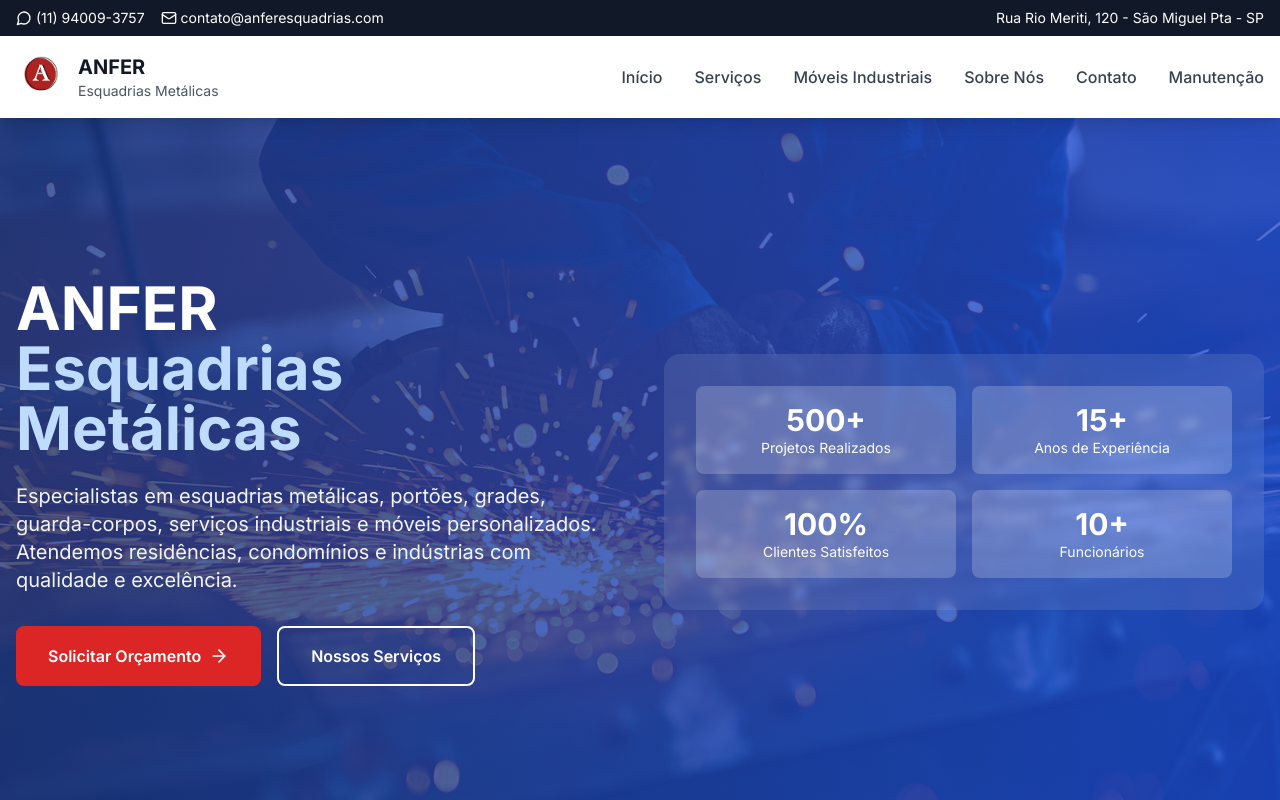
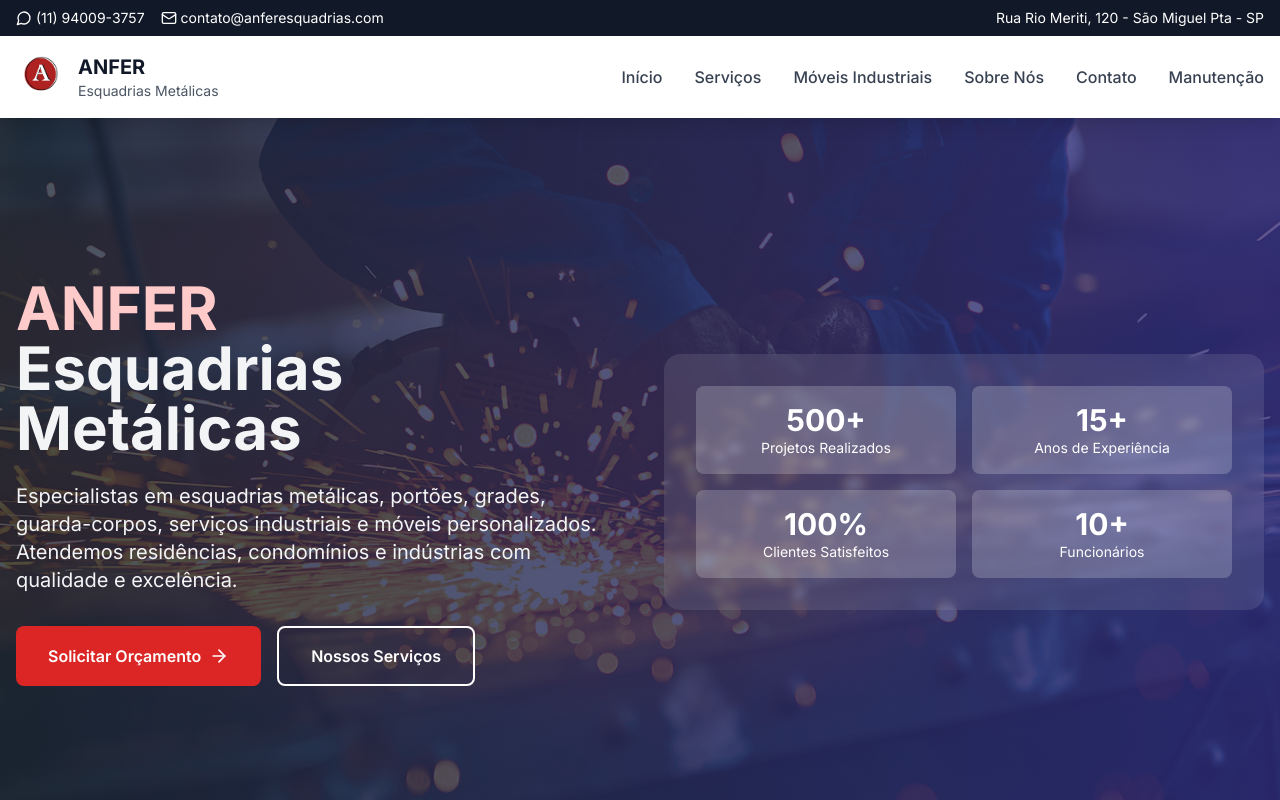
Before and after one commit to MarcosSantos-1/anfer-esquadrias-website, a Next.js app: page / in a window 1280 px wide. Shown: the top 800 px of the page. Built offline with nearby package versions, Linux system fonts and the light colour scheme.

Commit message:
docs: Update README with contact info and fix hero gradient

```diff
--- a/src/app/page.tsx
+++ b/src/app/page.tsx
@@ -100,15 +100,15 @@ export default function HomePage() {
             className="object-cover"
           priority
         />
-          <div className="absolute inset-0 bg-gradient-to-r from-blue-900/80 to-blue-700/80"></div>
+          <div className="absolute inset-0 bg-gradient-to-r from-gray-800/80 to-indigo-900/80"></div>
         </div>
 
         <div className="container mx-auto px-4 relative z-10">
           <div className="grid grid-cols-1 lg:grid-cols-2 gap-12 items-center">
             <div>
-              <h1 className="text-4xl lg:text-6xl font-bold mb-6">
+              <h1 className="text-4xl lg:text-6xl text-red-200 font-bold mb-6">
                 ANFER
-                <span className="block text-blue-200">Esquadrias Metálicas</span>
+                <span className="block text-gray-100">Esquadrias Metálicas</span>
               </h1>
               <p className="text-xl mb-8 text-gray-100">
                 Especialistas em esquadrias metálicas, portões, grades, guarda-corpos,
```
Also changed, not shown: env-example.txt (added), 1 other file (tests, documents, lock files or other folders).
